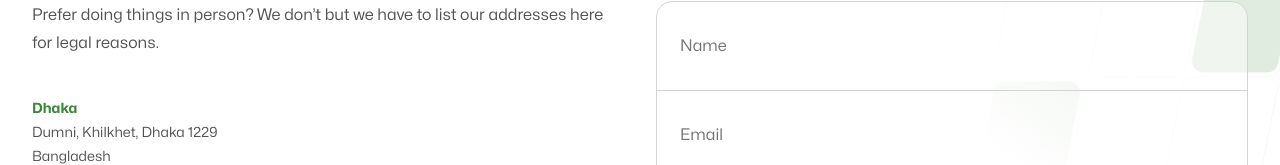
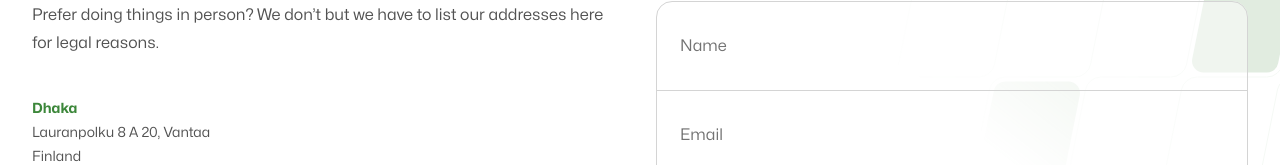
Before and after one commit to nvm-soft/portfolio, a Next.js app: page /contact in a window 1280 px wide. Shown: the part 635-800 px from the top of the page. Built offline with nearby package versions, Linux system fonts and the light colour scheme.

Commit message:
Update office address from Dhaka to Vantaa

```diff
--- a/src/components/Offices.jsx
+++ b/src/components/Offices.jsx
@@ -20,9 +20,9 @@ export function Offices({ invert = false, ...props }) {
     <ul role="list" {...props}>
       <li>
         <Office name="Dhaka" invert={invert}>
-          Dumni, Khilkhet, Dhaka 1229
+          Lauranpolku 8 A 20, Vantaa
           <br />
-          Bangladesh
+          Finland
         </Office>
       </li>
     </ul>
```
